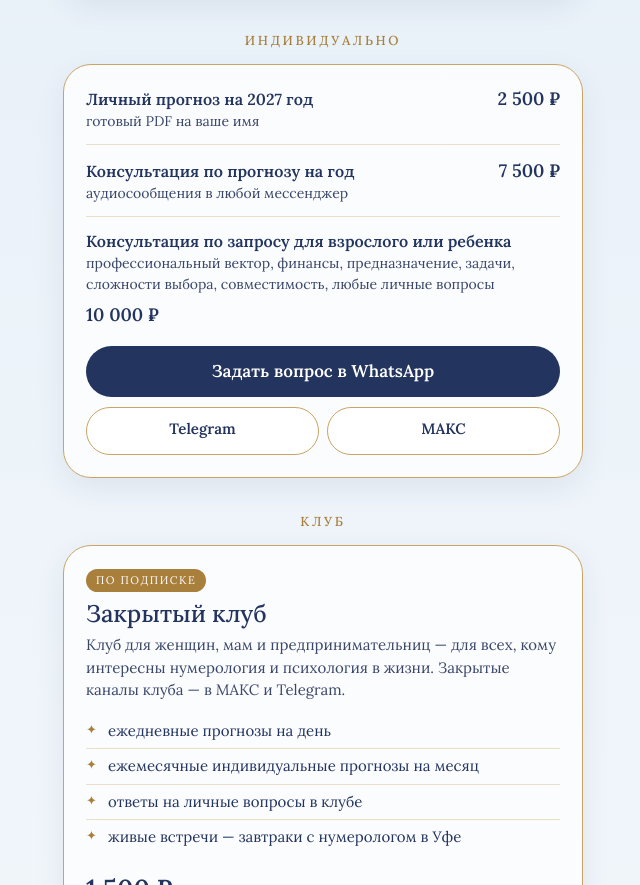
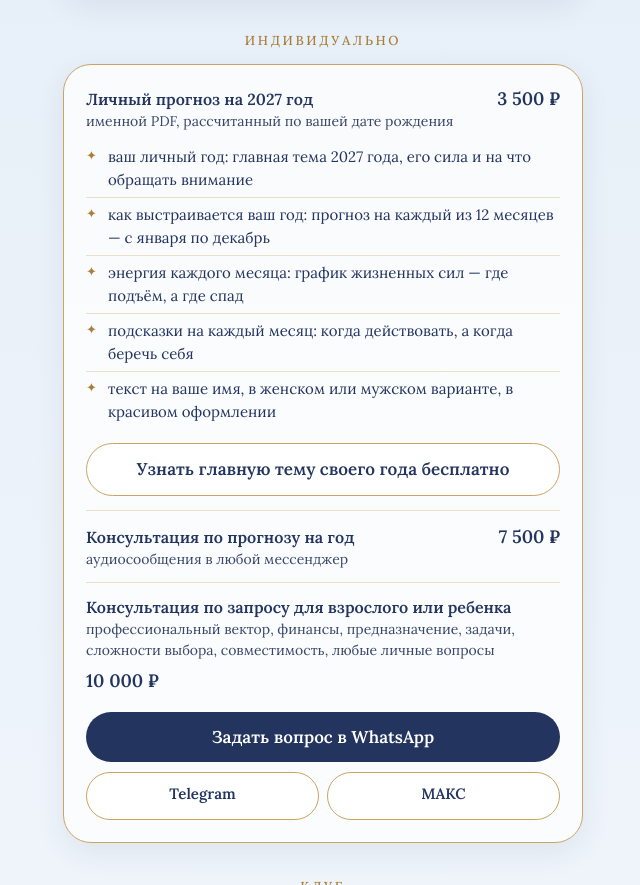
Before and after one commit to xenia-dot/xenia-dot.github.io, a plain HTML site: page index.html in a window 1280 px wide. Shown: the part 3315-4200 px from the top of the page, without its empty margins (317-957 px from the left). Drawn offline with Linux system fonts and the light colour scheme.

Commit message:
Add files via upload

```diff
--- a/index.html
+++ b/index.html
@@ -168,7 +168,15 @@ a{color:var(--navy)}
 
   <section class="card">
     <div class="in">
-      <div class="svc"><div>Личный прогноз на 2027 год<small>готовый PDF на ваше имя</small></div><b>2 500 ₽</b></div>
+      <div class="svc"><div>Личный прогноз на 2027 год<small>именной PDF, рассчитанный по вашей дате рождения</small></div><b>3 500 ₽</b></div>
+      <ul class="club" style="margin-top:-4px">
+        <li>ваш личный год: главная тема 2027 года, его сила и на что обращать внимание</li>
+        <li>как выстраивается ваш год: прогноз на каждый из 12 месяцев — с января по декабрь</li>
+        <li>энергия каждого месяца: график жизненных сил — где подъём, а где спад</li>
+        <li>подсказки на каждый месяц: когда действовать, а когда беречь себя</li>
+        <li>текст на ваше имя, в женском или мужском варианте, в красивом оформлении</li>
+      </ul>
+      <a class="btn btn-ghost" href="prognoz-2027/index.html" style="margin:0 0 14px">Узнать главную тему своего года бесплатно</a>
       <div class="svc"><div>Консультация по прогнозу на год<small>аудиосообщения в любой мессенджер</small></div><b>7 500 ₽</b></div>
       <div class="svc"><div>Консультация по запросу для взрослого или ребенка<small>профессиональный вектор, финансы, предназначение, задачи, сложности выбора, совместимость, любые личные вопросы</small><b style="display:block;margin-top:6px">10 000 ₽</b></div></div>
       <a class="btn btn-navy" data-msg="ind" href="#" target="_blank" rel="noopener" style="margin-top:6px">Задать вопрос в WhatsApp</a>
```
Also changed, not shown: prognoz-2027/index.html (+10 -2 lines).
